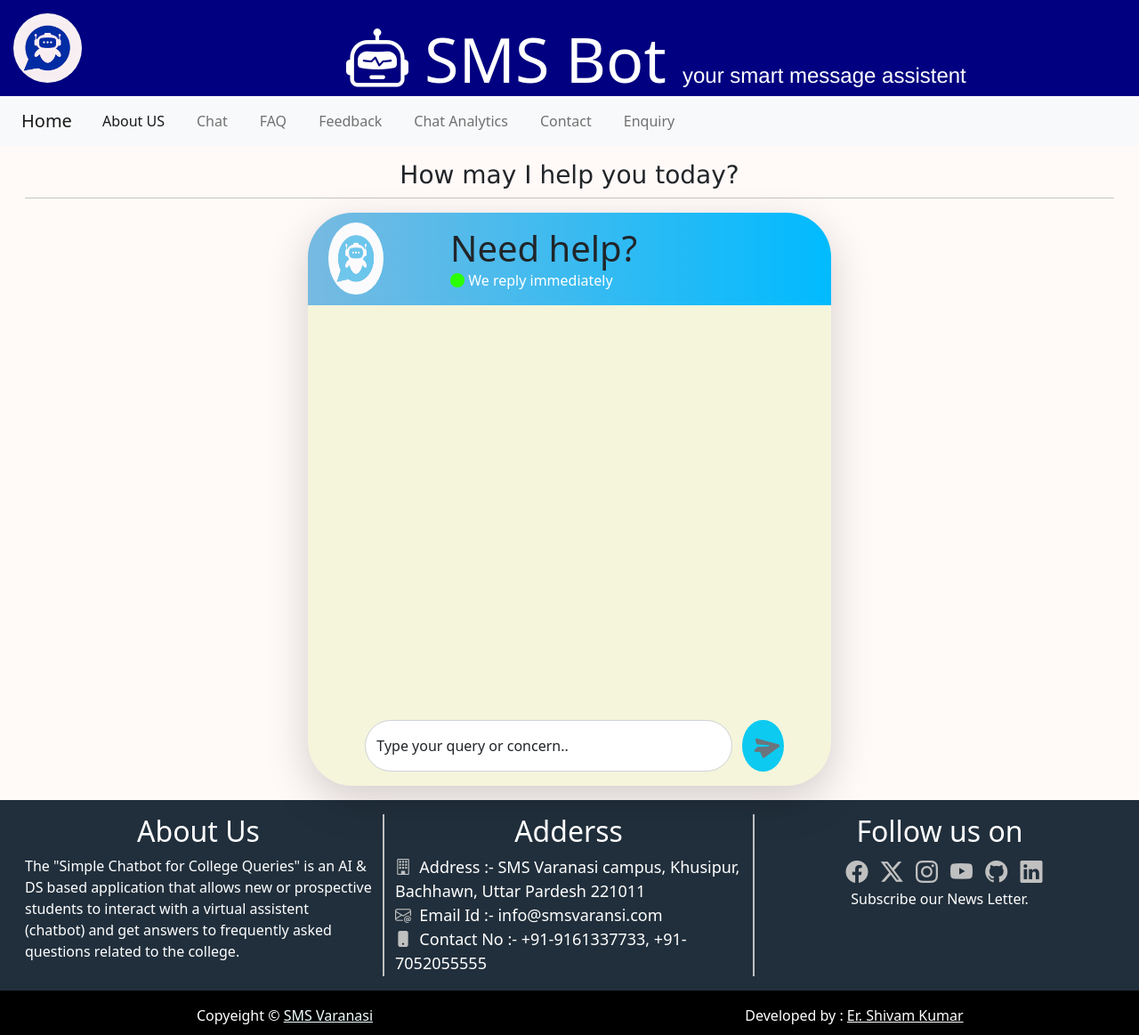
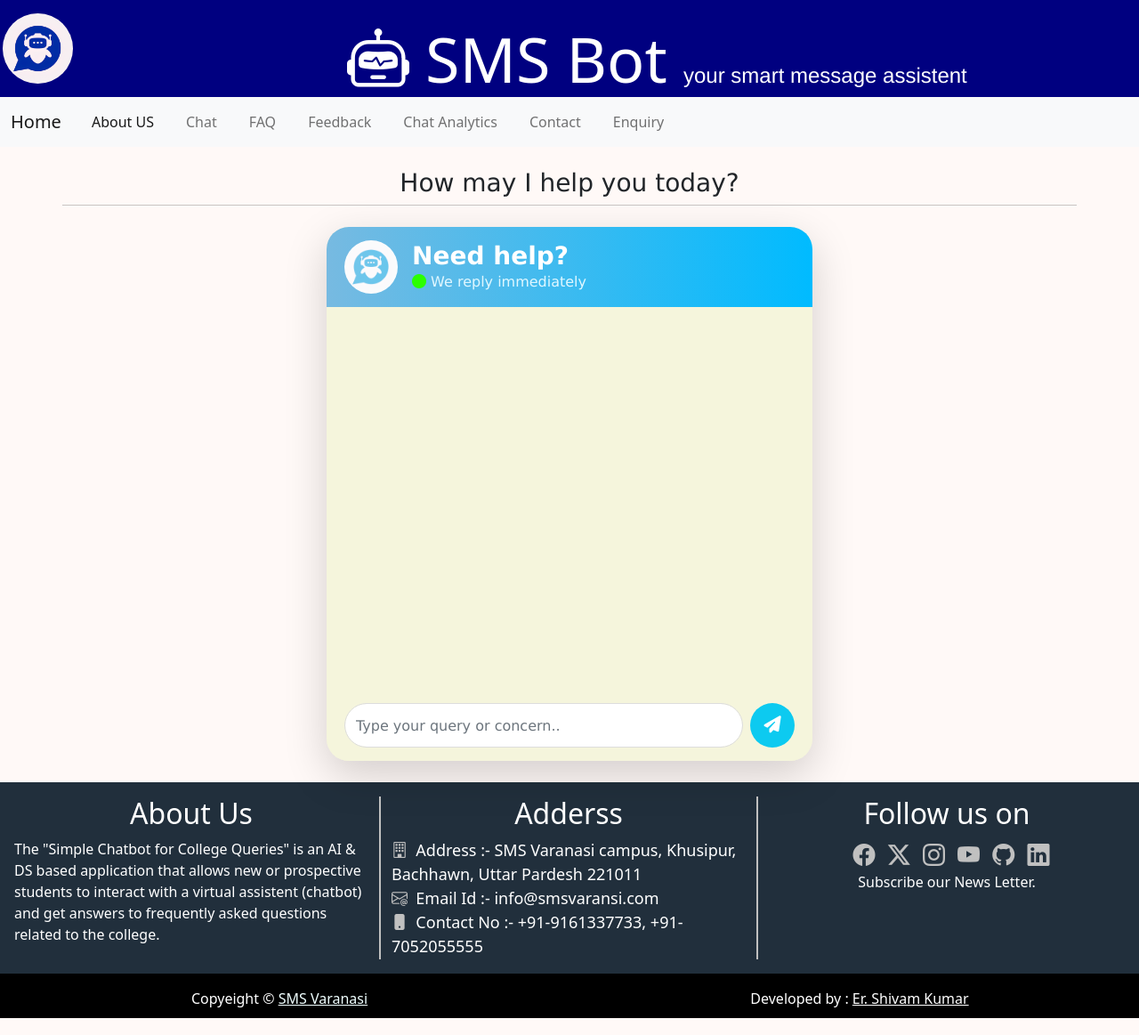
Before and after one commit to shivamkumar969/ChatBot, a Flask app: page /chat in a window 1280 px wide. Shown: the whole page at 89% size. Run offline with Flask 3, Linux system fonts and the light colour scheme; some libraries are stand-ins or nearby versions; some web fonts are replaced.

Commit message:
chat.html

```diff
--- a/templates/chat.html
+++ b/templates/chat.html
@@ -7,160 +7,213 @@
     {% include 'common/mylinks.html' %}
 </head>
 <style>
-    .my-rotated-icon {
-        transform: rotate(90deg);
+    /* --- GENERAL CHAT STYLES --- */
+    .chat-container {
+        font-family: 'Lucida Sans', 'Lucida Sans Regular', 'Lucida Grande', 'Lucida Sans Unicode', Geneva, Verdana, sans-serif;
+    }
+    .chat-widget {
+        border-radius: 25px;
+        background-color: beige;
+        overflow: hidden; /* Ensures child elements respect the border radius */
+    }
+
+    /* --- CHAT HEADER --- */
+    .chat-header {
+        background-image: linear-gradient(90deg, rgb(119, 186, 225), rgb(0, 187, 255));
+        padding: 15px 20px;
+    }
+    .chat-header-logo {
+        height: 60px;
+        width: 60px;
+        border-radius: 50%;
+        mix-blend-mode: screen;
+    }
+    .chat-header-text h1 {
+        color: white;
+        font-weight: 600;
+        font-size: 1.75rem;
+        margin-bottom: 0;
+    }
+    .chat-header-text p {
+        color: #e0f7ff;
+        margin-bottom: 0;
+    }
+    .online-indicator {
+        color: #2bff00;
+    }
+
+    /* --- CHAT BODY & MESSAGES --- */
+    .chat-body {
+        padding: 15px;
     }
     #dv_chatwindows {
-        /* For Firefox */
+        height: 400px;
+        overflow-y: scroll;
+        padding: 10px;
         scrollbar-width: none;
-
-        /* For Internet Explorer and Edge */
         -ms-overflow-style: none;
     }
-
-    /* For Chrome, Safari, and Opera */
     #dv_chatwindows::-webkit-scrollbar {
         display: none;
     }
-
-    /* Container for a single message row (avatar + bubble) */
     .message-row {
         display: flex;
-        align-items: flex-end; /* Aligns avatar and bubble at the bottom */
+        align-items: flex-end;
         margin-bottom: 15px;
         clear: both;
     }
-
-    /* Styles for the message bubble itself */
     .message-box {
         padding: 10px 18px;
         border-radius: 20px;
-        max-width: 70%;
+        max-width: 80%;
     }
-
-    /* Styles for the circular avatar image */
     .logo {
         width: 40px;
         height: 40px;
         border-radius: 50%;
-        object-fit: cover; /* feet logo in the circle */
+        object-fit: cover;
     }
-
-    /* --- BOT STYLES (LEFT) --- */
-    .bot .logo {
-        margin-right: 10px;
-    }
+    .bot .logo { margin-right: 10px; }
     .bot .message-box {
-        background-color: #f1f0f0; /* bot message send message box color */
+        background-color: #f1f0f0;
         border-bottom-left-radius: 5px;
     }
-
-    /* --- USER STYLES (RIGHT) --- */
     .user {
-        justify-content: flex-end; /* Pushes content to the right */
+        justify-content: flex-end;
     }
     .user .logo {
         margin-left: 10px;
     }
     .user .message-box {
-        background-color: #dcf8c6; /* user send message box color*/
+        background-color: #dcf8c6;
         border-bottom-right-radius: 5px;
     }
 
+    /* --- (UPDATED) CHAT FOOTER (INPUT AREA) --- */
+    .chat-footer {
+        padding: 15px 20px;
+        background-color: beige;
+    }
+    .chat-footer .form-control {
+        border-radius: 50px;
+        height: 50px;
+        border: 1px solid #ddd;
+        box-shadow: none; /* Removes default focus glow */
+    }
+    .chat-footer .form-control:focus {
+        border-color: #0dcaf0; /* Matches the button color on focus */
+    }
+    .chat-footer .btn-send {
+        border-radius: 50%;
+        width: 50px;
+        height: 50px;
+        font-size: 1.2rem;
+        border: none;
+        flex-shrink: 0; /* Prevents the button from shrinking */
+        transition: background-color 0.2s ease-in-out; /* Smooth transition for hover */
+    }
+    .chat-footer .btn-send:hover {
+        background-color: #08a5c4; /* A slightly darker shade for hover */
+    }
+
+
+    /* --- RESPONSIVE ADJUSTMENTS --- */
+    @media (max-width: 768px) {
+        #dv_chatwindows {
+            height: 350px;
+        }
+        .chat-header-text h1 {
+            font-size: 1.5rem;
+        }
+    }
+    .head{
+        padding: 0px;
+    }
 </style>
 <body>
-    <div class="container-fluid" style="background-color: #fff9f7;">
+    <div class="container-fluid head" style="background-color: #fff9f7;">
         {% include 'common/header.html' %}
-        <section id="chat">
-            <div class="row m-3" >
-            <h3 class="text-center" style="font-family:'Lucida Sans', 'Lucida Sans Regular', 'Lucida Grande', 'Lucida Sans Unicode', Geneva, Verdana, sans-serif">How may I help you today?</h3><hr/>
-            <div class="col-sm-3"></div>
-            <div class="col-sm-6">
-                <div class="shadow shadow-lg p-0" style="min-height:300px; width: 100%; border-radius: 50px; background-color: beige;">
-                    <div class="row m-0 p-0" style="min-height: 100px; background-image: linear-gradient(90deg , rgb(119, 186, 225),rgb(0, 187, 255)); border-radius: 50px 50px 0px 0px; border: none;">
-                        <div class="col-sm-2">
-                            <a href="#chat">
-                                <img src="{{url_for('static', filename='images/mainlogo.jpg')}}" alt="" style="height: 90%; width: 100%; border-radius: 50%; margin: 5px; padding: 6px; mix-blend-mode: screen;"/>
-                            </a>
 
-                        </div>
-                        <div class="col-sm-10 mt-3">
-                            <span class="h1" style="padding: 50px;">Need help?</span>
-                            <p style="color: white; padding-left: 50px;"><i class="fa-solid fa-circle" style="color: #2bff00;"></i> We reply immediately</p>
-                        </div>
-                    </div>
-                    <div class="card-body"  >
-                        <div id="dv_chatwindows" style="height: 400px; width: 90%; margin: 1px;padding: 2%; overflow-y: scroll; background-color: beige;"></div>
-                    </div>
-                    <div class="card-body">
-                        <div class="row mt-3">
-                            <div class="col-sm-1"></div>
-                            <div class="col-sm-9" style=" padding-right: 10px;">
-                                <div class="form-floating" >
-                                    <input type="text" class="form-control" id="txtchat" aria-describedby="btnsend" onkeydown="sendOnEnter(event)" placeholder="Type your query or concern.." style="margin: 0px;border-radius: 50px; width: 100%;">
-                                    <label for="floatingInput">Type your query or concern..</label>
+        <section id="chat" class="chat-container py-4">
+            <div class="container">
+                <div class="row">
+                    <h3 class="text-center">How may I help you today?</h3>
+                    <hr class="mb-4"/>
+                    <div class="col-12 col-md-10 col-lg-8 col-xl-6 mx-auto">
+                        <div class="shadow-lg chat-widget">
+
+                            <div class="chat-header">
+                                <div class="d-flex align-items-center">
+                                    <div class="col-auto">
+                                        <a href="#chat">
+                                            <img src="{{url_for('static', filename='images/mainlogo.jpg')}}" alt="Logo" class="chat-header-logo"/>
+                                        </a>
+                                    </div>
+                                    <div class="col ps-3 chat-header-text">
+                                        <h1>Need help?</h1>
+                                        <p><i class="fa-solid fa-circle online-indicator"></i> We reply immediately</p>
+                                    </div>
                                 </div>
                             </div>
-                            <div class="col-sm-1" style=" padding-left: 1px; padding-right: 1px;">
-                                <button type="button" id="btnsend" class="btn btn-outline-secondary btn-info" style=" margin: 0px; height: 100%; width: 100%; font-size: 25px; border-radius: 50%; border: none; text-align: center;">
-                                    <i class="fa-solid fa-paper-plane fa-rotate-by" style="--fa-rotate-angle: 45deg; "></i>
-                                </button>
+
+                            <div class="chat-body">
+                                <div id="dv_chatwindows"></div>
                             </div>
-                            <div class="col-sm-1"></div>
+
+                            <div class="chat-footer">
+                                <div class="d-flex align-items-center">
+                                    <input type="text" class="form-control" id="txtchat" onkeydown="sendOnEnter(event)" placeholder="Type your query or concern..">
+
+                                    <button type="button" id="btnsend" class="btn btn-info btn-send text-white ms-2">
+                                        <i class="fa-solid fa-paper-plane"></i>
+                                    </button>
+                                </div>
+                            </div>
+
                         </div>
                     </div>
                 </div>
             </div>
-            <div class="col-sm-3">
-                <!-- <img src="{{url_for('static', filename='images/BCA.jpg')}}" alt="" > -->
-            </div>
-        </div>
         </section>
 
         {% include 'common/footer.html' %}
     </div>
     <script>
-        // Start Chatbot Code
         $(document).ready(function(){
-            // Click to send button
-            $("#btnsend").click(function(){
-                // alert("ok")
-                var cur_chat=$('#txtchat').val().trim();
-                if(cur_chat.length>0){
-                    var chat_window_obj=$('#dv_chatwindows');
+            function sendMessage() {
+                var cur_chat = $('#txtchat').val().trim();
+                if(cur_chat.length > 0){
+                    var chat_window_obj = $('#dv_chatwindows');
+
                     var user_html = `<div class="message-row user">
                                         <div class="message-box">${cur_chat}</div>
                                         <img src="{{url_for('static', filename='images/user.png')}}" class="logo">
                                     </div>`;
                     chat_window_obj.append(user_html);
 
-                    // chat_window_obj.html(new_update);
                     $("#txtchat").val("");
-                    // Auto-scroll
                     chat_window_obj.scrollTop(chat_window_obj[0].scrollHeight);
 
-                    // start Ajax search
-                    my_obj={userquery:cur_chat};
-                    $.getJSON("getbotanswer",my_obj,function(bot_ans){
-                        // alert(bot_ans);
+                    $.getJSON("getbotanswer", { userquery: cur_chat }, function(bot_ans){
                         var bot_html = `<div class="message-row bot">
                                             <img src="{{url_for('static', filename='images/mainlogo.jpg')}}" class="logo">
                                             <div class="message-box">${bot_ans}</div>
                                         </div>`;
-
                         chat_window_obj.append(bot_html);
-                        // Auto-scroll
                         chat_window_obj.scrollTop(chat_window_obj[0].scrollHeight);
                     });
-                    // end Ajax search
                 }
-            });
+            }
+
+            $("#btnsend").click(sendMessage);
+
+            window.sendOnEnter = function(event) {
+                if(event.key === "Enter") {
+                    event.preventDefault();
+                    sendMessage();
+                }
+            }
         });
-        function sendOnEnter(event){
-            if(event.key==="Enter"){
-                $('#btnsend').trigger("click");
-            }
-        }
     </script>
 </body>
 </html>
```
